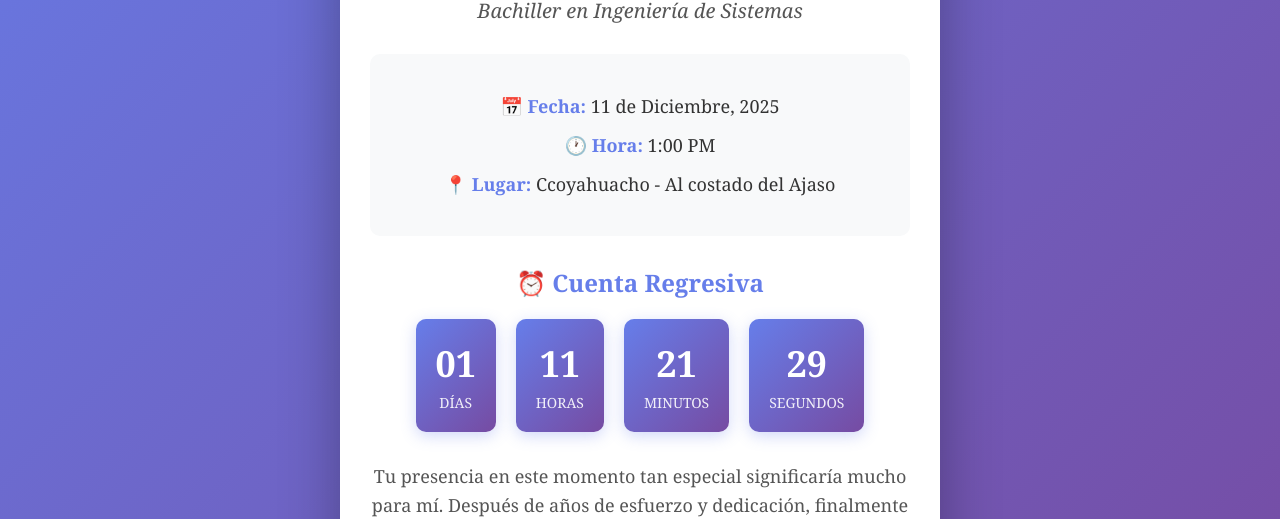
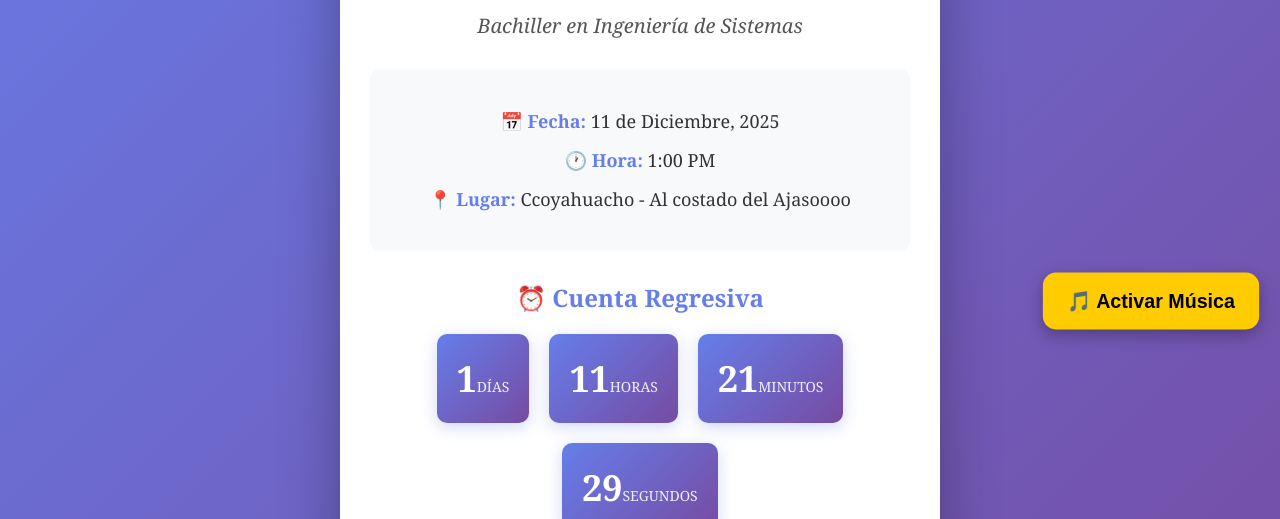
Before and after one commit to rayder-cell/graduacion, a plain HTML site: page index.html in a window 1280 px wide. Shown: the part 443-962 px from the top of the page. Drawn offline with Linux system fonts and the light colour scheme.

Commit message:
mejorado 4

```diff
--- a/index.html
+++ b/index.html
@@ -19,6 +19,29 @@
             justify-content: center;
             align-items: center;
             padding: 20px;
+            position: relative;
+        }
+
+        /* Botón de activación de audio */
+        #playButton {
+            position: fixed;
+            bottom: 30px;
+            right: 30px;
+            background: #ffcc00;
+            padding: 15px 22px;
+            font-size: 18px;
+            border-radius: 12px;
+            border: none;
+            cursor: pointer;
+            font-weight: bold;
+            box-shadow: 0 5px 15px rgba(0,0,0,0.3);
+            animation: pulse 1.5s infinite;
+        }
+
+        @keyframes pulse {
+            0% { transform: scale(1); }
+            50% { transform: scale(1.1); }
+            100% { transform: scale(1); }
         }
 
         .invitation-card {
@@ -43,8 +66,9 @@
             color: white;
         }
 
-        .cap-icon {
-            font-size: 60px;
+        .header img {
+            width: 100px;
+            border-radius: 10px;
             margin-bottom: 15px;
         }
 
@@ -96,10 +120,6 @@
             color: #667eea;
         }
 
-        .countdown {
-            margin: 30px 0;
-        }
-
         .countdown-title {
             font-size: 24px;
             color: #667eea;
@@ -126,22 +146,19 @@
         .time-value {
             font-size: 36px;
             font-weight: bold;
-            display: block;
         }
 
         .time-label {
             font-size: 14px;
             text-transform: uppercase;
             opacity: 0.9;
-            margin-top: 5px;
-            display: block;
         }
 
         .message {
             font-size: 18px;
             color: #555;
             line-height: 1.6;
-            margin: 20px 0;
+            margin: 30px 0;
         }
 
         .footer {
@@ -151,25 +168,21 @@
             font-size: 16px;
             color: #666;
         }
-
-        @media (max-width: 600px) {
-            .header h1 { font-size: 24px; }
-            .graduate-name { font-size: 28px; }
-            .time-unit { min-width: 70px; padding: 15px; }
-            .time-value { font-size: 28px; }
-        }
     </style>
 </head>
 <body>
 
-    <!-- 🔊 AUDIO AUTOMÁTICO -->
-    <audio id="audio" autoplay loop>
-        <source src="audio.mp3" type="audio/mpeg">
+    <!-- 🎵 AUDIO -->
+    <audio id="audio" loop>
+        <source src="./audio/audio.mp3" type="audio/mpeg">
     </audio>
+
+    <!-- BOTÓN PARA ACTIVAR AUDIO -->
+    <button id="playButton">🎵 Activar Música</button>
 
     <div class="invitation-card">
         <div class="header">
-            <img src="images/images.jpeg" alt="" style="width:100px; border-radius:10px;">
+            <img src="images/images.jpeg" alt="Graduación">
             <h1>Invitación a mi Graduación</h1>
             <p>Sería un honor contar con tu presencia</p>
         </div>
@@ -181,26 +194,26 @@
             <div class="details">
                 <div class="detail-item"><strong>📅 Fecha:</strong> 11 de Diciembre, 2025</div>
                 <div class="detail-item"><strong>🕐 Hora:</strong> 1:00 PM</div>
-                <div class="detail-item"><strong>📍 Lugar:</strong> Ccoyahuacho - Al costado del Ajaso</div>
+                <div class="detail-item"><strong>📍 Lugar:</strong> Ccoyahuacho - Al costado del Ajasoooo</div>
             </div>
 
-            <div class="countdown">
-                <div class="countdown-title">⏰ Cuenta Regresiva</div>
-                <div class="countdown-timer" id="countdown">
-                    <div class="time-unit"><span class="time-value" id="days">00</span><span class="time-label">Días</span></div>
-                    <div class="time-unit"><span class="time-value" id="hours">00</span><span class="time-label">Horas</span></div>
-                    <div class="time-unit"><span class="time-value" id="minutes">00</span><span class="time-label">Minutos</span></div>
-                    <div class="time-unit"><span class="time-value" id="seconds">00</span><span class="time-label">Segundos</span></div>
-                </div>
+            <div class="countdown-title">⏰ Cuenta Regresiva</div>
+            <div class="countdown-timer" id="countdown">
+                <div class="time-unit"><span id="days" class="time-value">00</span><span class="time-label">Días</span></div>
+                <div class="time-unit"><span id="hours" class="time-value">00</span><span class="time-label">Horas</span></div>
+                <div class="time-unit"><span id="minutes" class="time-value">00</span><span class="time-label">Minutos</span></div>
+                <div class="time-unit"><span id="seconds" class="time-value">00</span><span class="time-label">Segundos</span></div>
             </div>
 
-            <div class="message">
+            <p class="message">
                 Tu presencia en este momento tan especial significaría mucho para mí.
                 Después de años de esfuerzo y dedicación, finalmente llegó el gran día.
-            </div>
+            </p>
         </div>
 
-        <div class="footer">¡Espero verte allí! 💙</div>
+        <div class="footer">
+            ¡Espero verte allí! 💙
+        </div>
     </div>
 
 <script>
@@ -210,31 +223,24 @@
         const now = new Date().getTime();
         const distance = graduationDate - now;
 
-        if (distance < 0) {
-            document.getElementById('countdown').innerHTML =
-                '<div class="time-unit" style="min-width: 200px;"><span class="time-value">¡Ya es hoy!</span></div>';
-            return;
-        }
+        if (distance < 0) return;
 
-        document.getElementById('days').textContent = String(Math.floor(distance / (1000 * 60 * 60 * 24))).padStart(2, '0');
-        document.getElementById('hours').textContent = String(Math.floor((distance % (1000 * 60 * 60 * 24)) / (1000 * 60 * 60))).padStart(2, '0');
-        document.getElementById('minutes').textContent = String(Math.floor((distance % (1000 * 60 * 60)) / (1000 * 60))).padStart(2, '0');
-        document.getElementById('seconds').textContent = String(Math.floor((distance % (1000 * 60)) / 1000)).padStart(2, '0');
+        document.getElementById("days").textContent = Math.floor(distance / (1000 * 60 * 60 * 24));
+        document.getElementById("hours").textContent = Math.floor((distance % (1000 * 60 * 60 * 24)) / (1000 * 60 * 60));
+        document.getElementById("minutes").textContent = Math.floor((distance % (1000 * 60 * 60)) / (1000 * 60));
+        document.getElementById("seconds").textContent = Math.floor((distance % (1000 * 60)) / 1000);
     }
-
-    updateCountdown();
     setInterval(updateCountdown, 1000);
 
-    // 🔊 Forzar reproducción en móviles
+    // 🎵 Activar audio al hacer clic
     const audio = document.getElementById("audio");
-    function enableAudio() {
-        audio.play().catch(()=>{});
-    }
+    const button = document.getElementById("playButton");
 
-    document.addEventListener("click", enableAudio);
-    document.addEventListener("touchstart", enableAudio);
-    document.addEventListener("scroll", enableAudio);
-    setTimeout(enableAudio, 1200);
+    button.addEventListener("click", () => {
+        audio.play();
+        button.style.display = "none";
+    });
+
 </script>
 
 </body>
```
